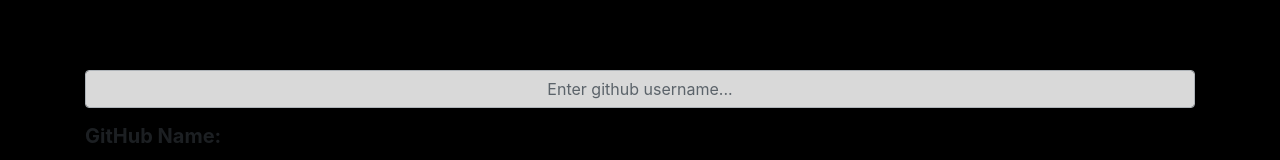
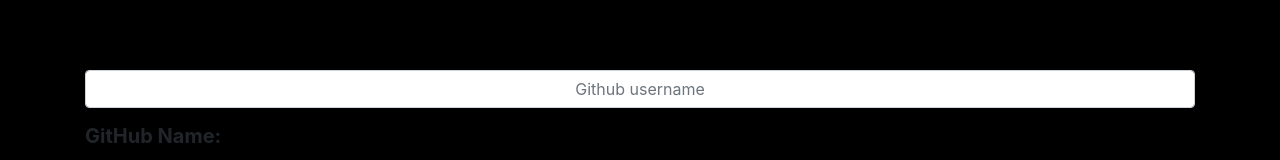
Before and after one commit to waweru12/The-Github, an Angular app: page / in a window 1280 px wide. Shown: the part 146-306 px from the top of the page. Built offline with nearby package versions, Linux system fonts and the light colour scheme; no server answers.

Commit message:
lighter directive

```diff
--- a/src/app/app.component.css
+++ b/src/app/app.component.css
@@ -1,3 +1,12 @@
+h3 {
+  font-size: 50px;
+  font: outline;
+  color: white;
+}
+
+
+
+
 .jumbotron {
     text-align: center;
     font-family: 'Times New Roman', Times, serif;
@@ -8,17 +17,9 @@
   }
 
 
-  h3 {
-    font-size: 50px;
-    font: outline;
-    color: white;
-  }
 
-  p {
-    font-size: 10px;
-    text-align: center;
-    color: orangered
-  }
+
+
 
   body {
     background-position: center;
@@ -26,6 +27,10 @@
     background-color:black
   }
 
-  .container{
-    opacity: 0.85;
+
+
+  p {
+    font-size: 10px;
+    text-align: center;
+    color: orangered
   }
--- a/src/app/app.module.ts
+++ b/src/app/app.module.ts
@@ -5,12 +5,14 @@
 
 import { AppComponent } from './app.component';
 import { ProfileComponent } from './profile/profile.component';
+import { LighterDirective } from './lighter.directive';
 
 
 @NgModule({
   declarations: [
     AppComponent,
     ProfileComponent,
+    LighterDirective,
   ],
   imports: [
     BrowserModule,
--- /dev/null
+++ b/src/app/lighter.directive.ts
@@ -0,0 +1,10 @@
+import { Directive } from '@angular/core';
+
+@Directive({
+  selector: '[appLighter]'
+})
+export class LighterDirective {
+
+  constructor() { }
+
+}
--- a/src/app/profile/profile.component.html
+++ b/src/app/profile/profile.component.html
@@ -4,7 +4,7 @@
     <div class="col-md-12">
       <form class="well">
         <div class="form-group">
-          <input type="text" class="form-control" placeholder="Enter github username..." [(ngModel)]="username"
+          <input type="text" class="form-control" placeholder="Github username" [(ngModel)]="username"
             name="username" (keyup)="searchUser()" style="text-align:center">
         </div>
       </form>
```
Also changed, not shown: 1 other file (tests, documents, lock files or other folders).
